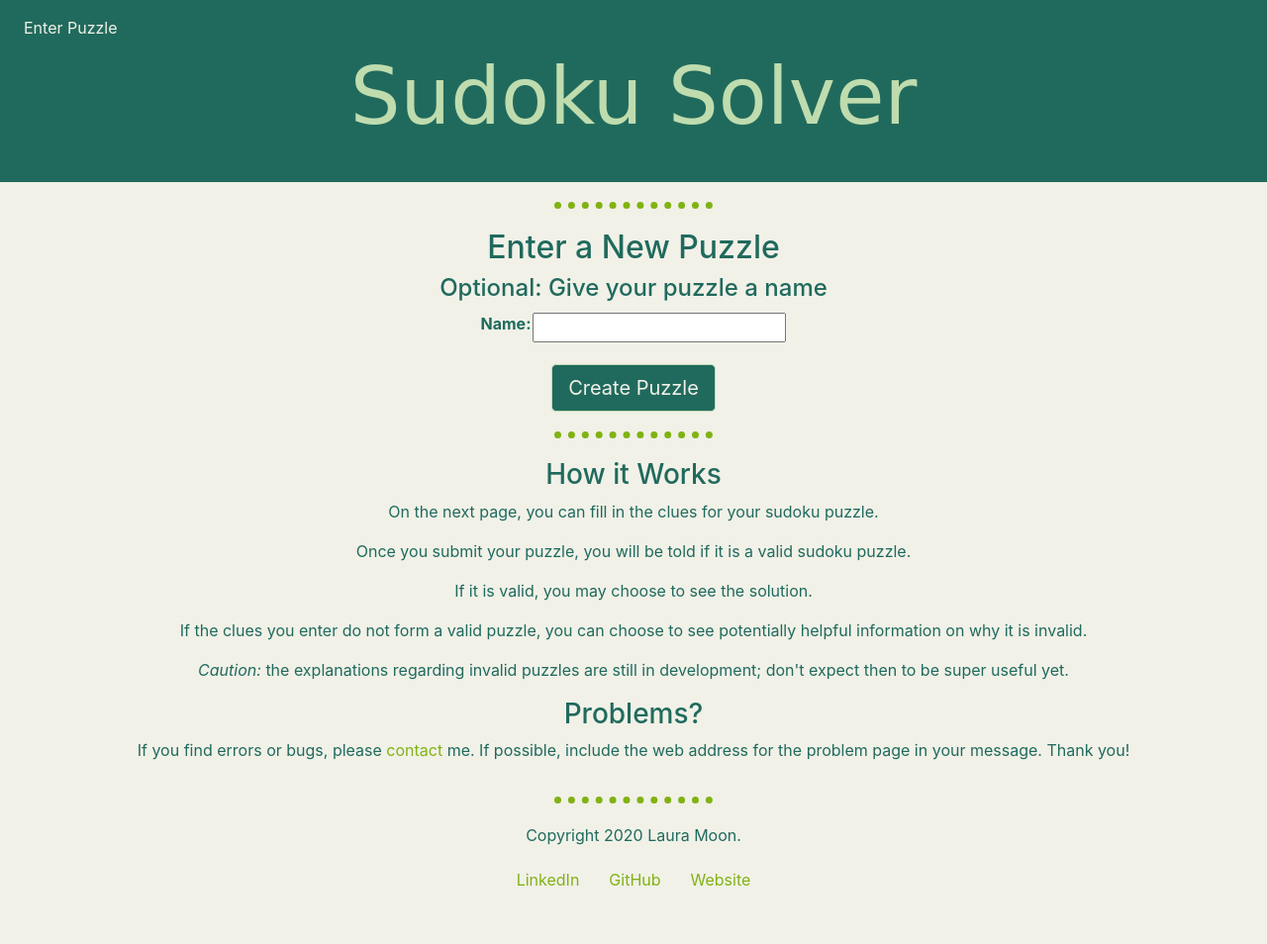
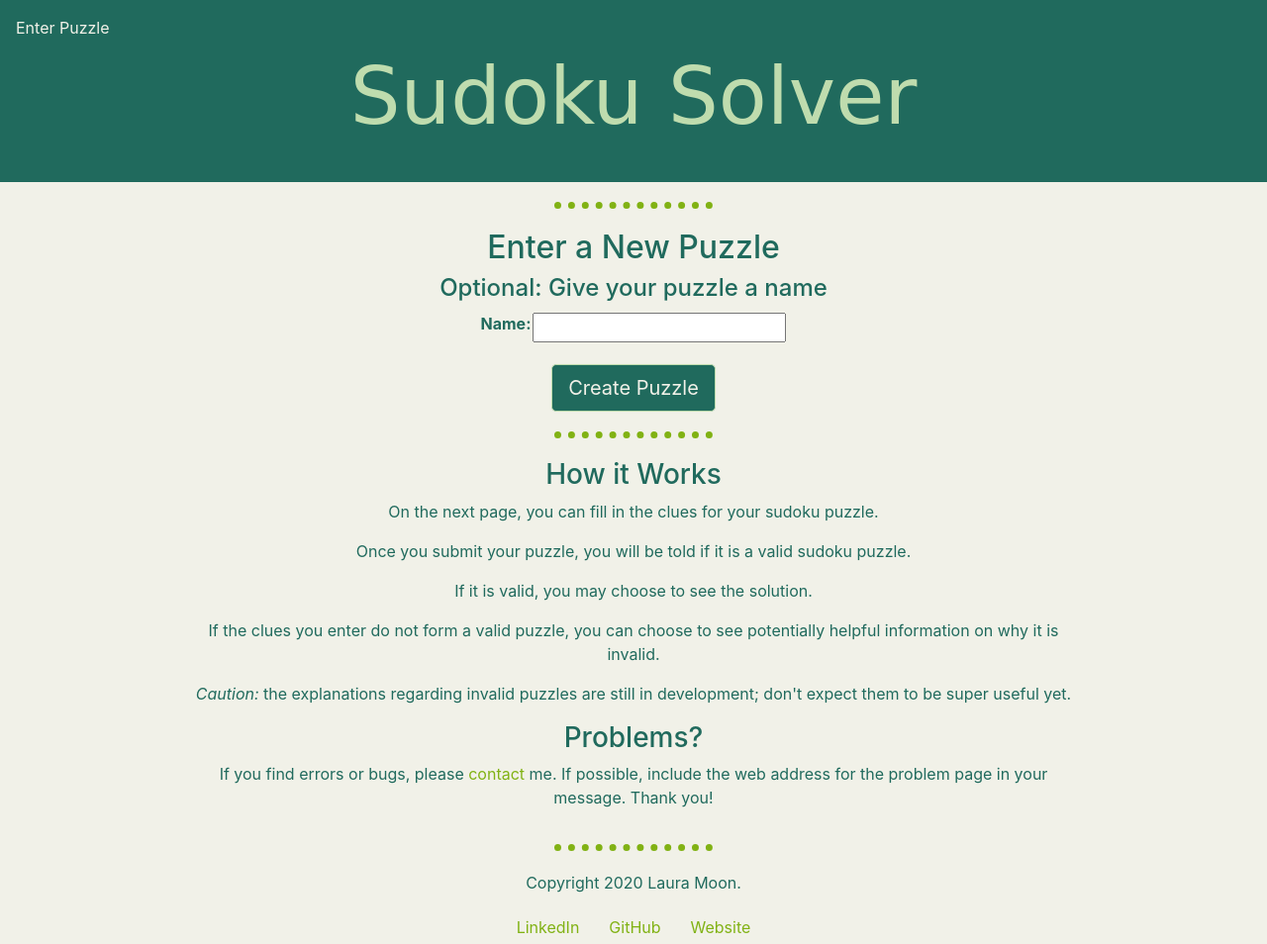
Before and after one commit to lauramoon/django_sudoku_solver, a Django app: page /solver/ in a window 1280 px wide. Shown: the whole page at 99% size. Before the commit the page ends 895 px from the top, so only its background shows below. Run offline with Django 3.2, Linux system fonts and the light colour scheme; some libraries are stand-ins or nearby versions.

Commit message:
Minor fixes

```diff
--- a/solver/static/css/styles.css
+++ b/solver/static/css/styles.css
@@ -5,6 +5,12 @@ body {
     text-align: center;
     position: relative;
     min-height: 100vh;
+}
+
+p {
+    width: 70%;
+    margin-left: auto;
+    margin-right: auto;
 }
 
 a {
--- a/solver/templates/base_generic.html
+++ b/solver/templates/base_generic.html
@@ -11,17 +11,17 @@
     <link rel="icon" href="{%  static 'favicon.ico' %}">
 </head>
 <body>
-  <nav class="navbar fixed-top navbar-expand-md">
-    <button class="navbar-toggler" type="button" data-toggle="collapse" data-target="#navbarNav" aria-controls="navbarNav" aria-expanded="false" aria-label="Toggle navigation">
-      <span class="navbar-toggler-icon">Menu</span>
-    </button>
-    <div class="collapse navbar-collapse" id="navbarNav">
+  <nav class="navbar fixed-top">
+<!--    <button class="navbar-toggler" type="button" data-toggle="collapse" data-target="#navbarNav" aria-controls="navbarNav" aria-expanded="false" aria-label="Toggle navigation">-->
+<!--      <span class="navbar-toggler-icon"></span>-->
+<!--    </button>-->
+<!--    <div class="collapse navbar-collapse" id="navbarNav">-->
       <ul class="navbar-nav">
         <li class="nav-item">
           <a class="nav-link" href="{% url 'puzzle-create' %}">Enter Puzzle</a>
         </li>
       </ul>
-    </div>
+<!--    </div>-->
   </nav>
   <div class="top-container">
     <h1>Sudoku Solver</h1>
--- a/solver/templates/solver/puzzle_create.html
+++ b/solver/templates/solver/puzzle_create.html
@@ -21,7 +21,7 @@
   <p> If the clues you enter do not form a valid puzzle,
   you can choose to see potentially helpful information on why it is invalid.</p>
 
-<p><em>Caution:</em> the explanations regarding invalid puzzles are still in development; don't expect then to be super useful yet.</p>
+<p><em>Caution:</em> the explanations regarding invalid puzzles are still in development; don't expect them to be super useful yet.</p>
 
   <h3>Problems?</h3>
   <p>If you find errors or bugs, please
--- a/sudoku/settings.py
+++ b/sudoku/settings.py
@@ -46,7 +46,7 @@ INSTALLED_APPS = [
 
 MIDDLEWARE = [
     'django.middleware.security.SecurityMiddleware',
-	'whitenoise.middleware.WhiteNoiseMiddleware',
+    'whitenoise.middleware.WhiteNoiseMiddleware',
     'django.contrib.sessions.middleware.SessionMiddleware',
     'django.middleware.common.CommonMiddleware',
     'django.middleware.csrf.CsrfViewMiddleware',
@@ -138,3 +138,6 @@ DATABASES['default'].update(db_from_env)
 # Simplified static file serving.
 # https://warehouse.python.org/project/whitenoise/
 STATICFILES_STORAGE = 'whitenoise.storage.CompressedManifestStaticFilesStorage'
+
+SECURE_PROXY_SSL_HEADER = ('HTTP_X_FORWARDED_PROTO', 'https')
+SECURE_SSL_REDIRECT = True
```
